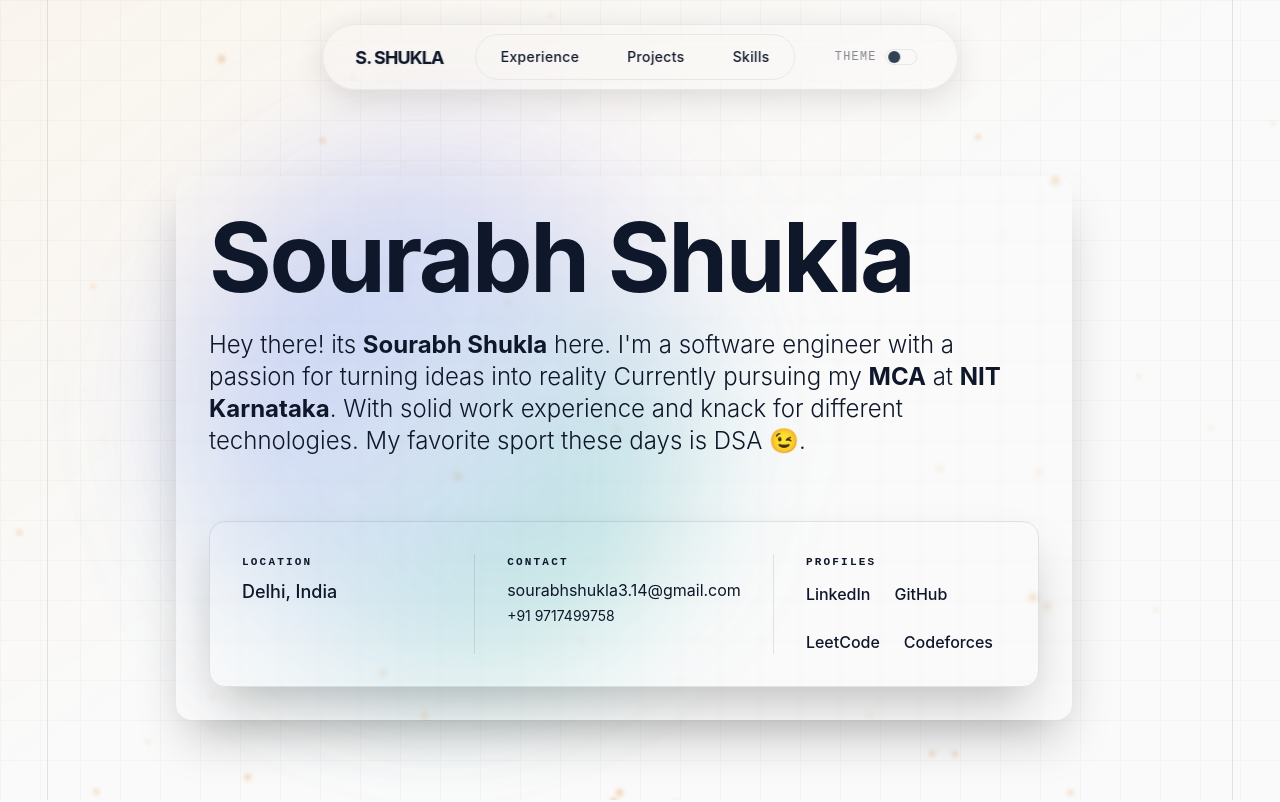
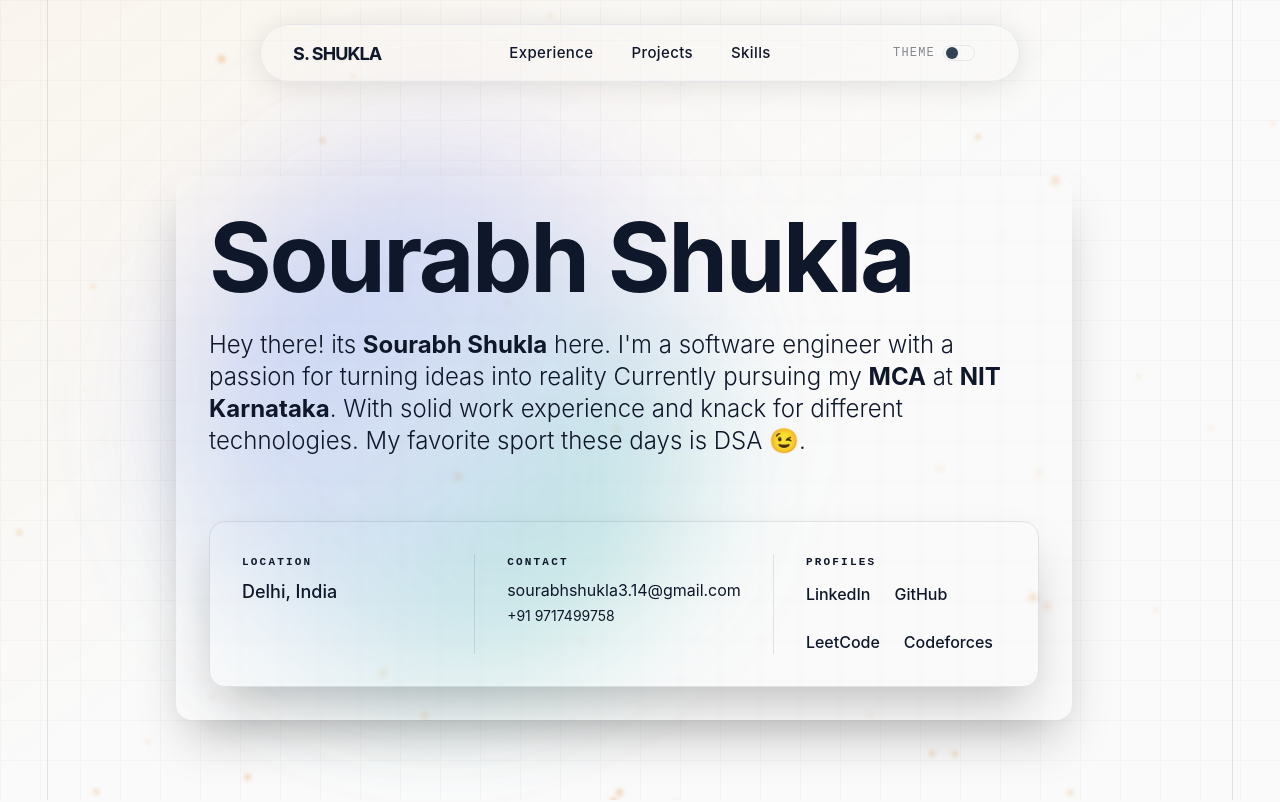
Before and after one commit to anonymous372/portfolio, a React (Vite) app: page / in a window 1280 px wide. Shown: the top 802 px of the page. Built offline with nearby package versions, Linux system fonts and the light colour scheme.

Commit message:
navbar fix

```diff
--- a/src/components/Navigation.jsx
+++ b/src/components/Navigation.jsx
@@ -9,36 +9,42 @@ const Navigation = ({ isDarkMode, toggleTheme }) => {
   };
 
   return (
-    <nav className="fixed top-4 md:top-6 left-1/2 -translate-x-1/2 w-[95%] md:w-max min-w-[320px] md:min-w-[600px] z-50 bg-background/60 backdrop-blur-xl border border-foreground/10 shadow-[0_8px_32px_rgba(0,0,0,0.12)] rounded-full transition-all duration-500">
-      <div className="flex justify-between items-center px-6 md:px-8 h-14 md:h-16 gap-8">
-        <div className="flex items-center text-base md:text-lg font-sans font-bold tracking-tighter">
+    <nav className="fixed top-6 left-1/2 -translate-x-1/2 w-[calc(100%-2rem)] md:w-[760px] max-w-4xl z-50 bg-background/40 backdrop-blur-2xl border border-foreground/5 shadow-[0_4px_30px_rgba(0,0,0,0.1)] rounded-full transition-all duration-500">
+      <div className="grid grid-cols-2 md:grid-cols-[1fr_auto_1fr] items-center h-14 w-full px-6 md:px-8">
+
+        {/* Logo */}
+        <div className="flex items-center justify-start w-full h-full text-base md:text-lg font-sans font-bold tracking-tighter shrink-0">
           <span className="cursor-pointer text-foreground drop-shadow-sm hover:drop-shadow-[0_0_8px_rgba(99,102,241,0.5)] hover:text-indigo-500 transition-all duration-300 block leading-none pt-[2px]" onClick={() => scrollTo('hero')}>
             S. SHUKLA
           </span>
         </div>
 
-        <div className="hidden md:flex items-center gap-2 bg-foreground/5 p-1 rounded-full border border-foreground/5">
+        {/* Links (Perfectly Centered) */}
+        <div className="hidden md:flex items-center justify-center w-full h-full gap-1">
           {['experience', 'projects', 'skills'].map((item) => (
             <button
               key={item}
               onClick={() => scrollTo(item)}
-              className="relative px-5 py-2 text-sm font-medium tracking-wide text-foreground/70 hover:text-foreground hover:bg-foreground/5 rounded-full transition-all duration-300 group"
+              className="px-4 py-1.5 text-[15px] font-medium tracking-wide text-foreground/70 hover:text-foreground hover:bg-foreground/5 active:bg-foreground/10 border border-transparent hover:border-foreground/10 active:border-foreground/20 rounded-full transition-all duration-200 active:scale-95"
             >
               {item.charAt(0).toUpperCase() + item.slice(1)}
-              <span className="absolute bottom-1 left-1/2 -translate-x-1/2 w-0 h-[3px] rounded-full bg-gradient-to-r from-indigo-500 to-emerald-500 opacity-0 group-hover:w-[40%] group-hover:opacity-100 transition-all duration-300"></span>
             </button>
           ))}
         </div>
 
-        <button
-          onClick={toggleTheme}
-          className="flex items-center gap-2 text-[10px] md:text-xs uppercase tracking-widest font-mono group p-2 rounded-full hover:bg-foreground/5 transition-colors"
-        >
+        {/* Theme Toggle */}
+        <div className="flex justify-end items-center w-full h-full">
+          <button
+            onClick={toggleTheme}
+            className="flex items-center gap-2 text-xs uppercase tracking-widest font-mono group hover:bg-foreground/5 px-3 py-2 rounded-full transition-colors shrink-0"
+          >
           <span className="opacity-50 group-hover:opacity-100 transition-opacity hidden md:inline">Theme</span>
           <div className="w-8 h-4 border border-foreground/20 rounded-full relative flex items-center p-[2px] bg-foreground/5">
             <div className={`w-3 h-3 rounded-full transition-transform duration-500 ease-in-out shadow-sm ${isDarkMode ? 'translate-x-4 bg-sky-100 shadow-[0_0_8px_rgba(186,230,253,0.8)]' : 'translate-x-0 bg-slate-700'}`}></div>
           </div>
-        </button>
+          </button>
+        </div>
+
       </div>
     </nav>
   );
```
